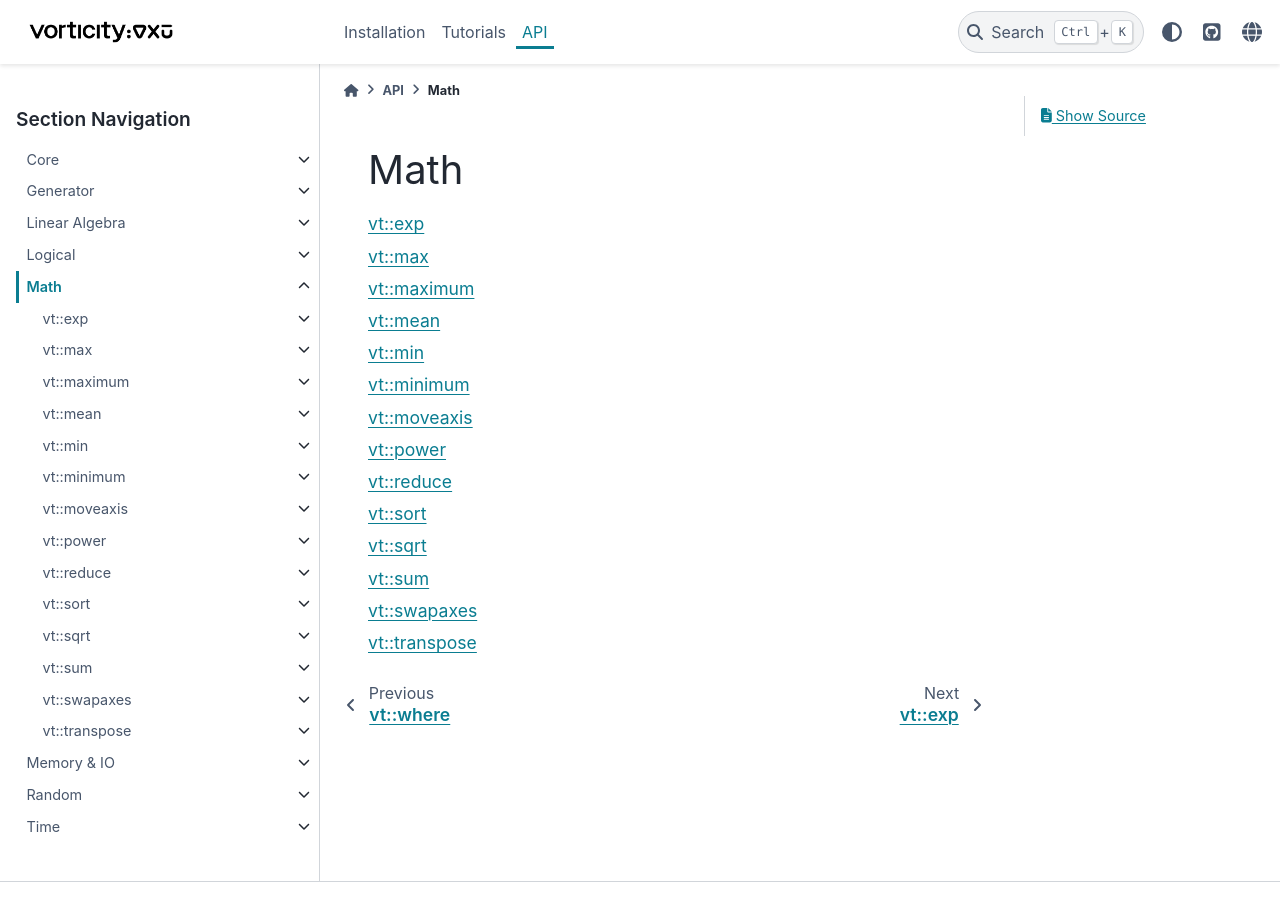
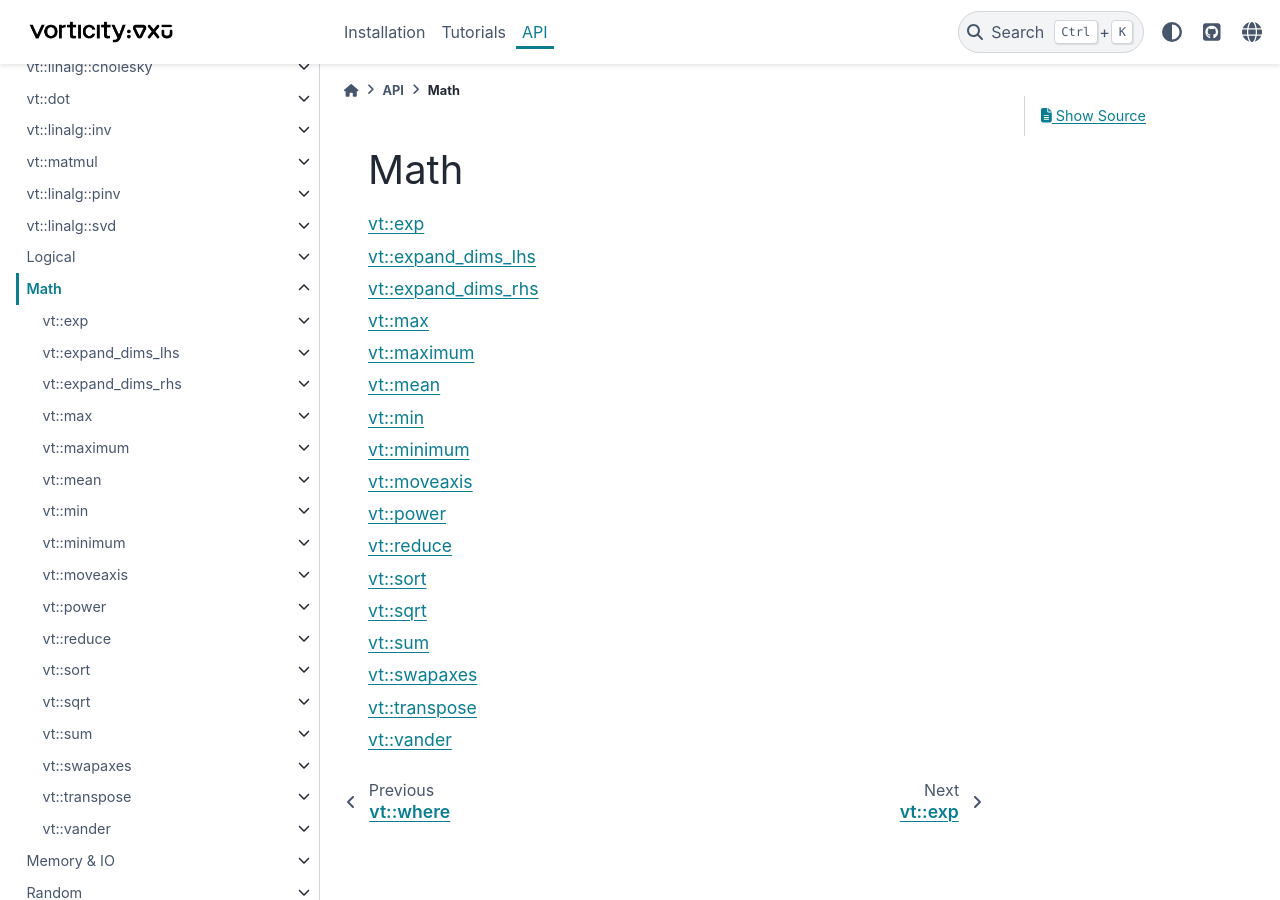
Before and after one commit to VORTICITY-INC/VTensor, a Sphinx documentation site: the page built from docs/source/api/math/index.rst, in a window 1280 px wide and 900 px high. Built offline with Sphinx 7.4.7 and the PyData theme 0.15.4, drawn with Linux system fonts in a browser that asks for light colours.

Commit message:
Add docs

```diff
--- /dev/null
+++ b/docs/source/api/math/expand_dims_lhs.rst
@@ -0,0 +1,7 @@
+vt::expand_dims_lhs
+=======================
+
+.. toctree::
+   :maxdepth: 1
+
+.. doxygenfunction:: vt::expand_dims_lhs
--- /dev/null
+++ b/docs/source/api/math/expand_dims_rhs.rst
@@ -0,0 +1,7 @@
+vt::expand_dims_rhs
+=======================
+
+.. toctree::
+   :maxdepth: 1
+
+.. doxygenfunction:: vt::expand_dims_rhs
--- a/docs/source/api/math/index.rst
+++ b/docs/source/api/math/index.rst
@@ -5,6 +5,8 @@ Math
    :maxdepth: 1
 
    exp
+   expand_dims_lhs
+   expand_dims_rhs
    max
    maximum
    mean
@@ -18,3 +20,4 @@ Math
    sum
    swapaxes
    transpose
+   vander
--- /dev/null
+++ b/docs/source/api/math/vander.rst
@@ -0,0 +1,7 @@
+vt::vander
+=======================
+
+.. toctree::
+   :maxdepth: 1
+
+.. doxygenfunction:: vt::vander
```
Also changed, not shown: docs/source/index.rst (+8 -0 lines), 2 other files.
